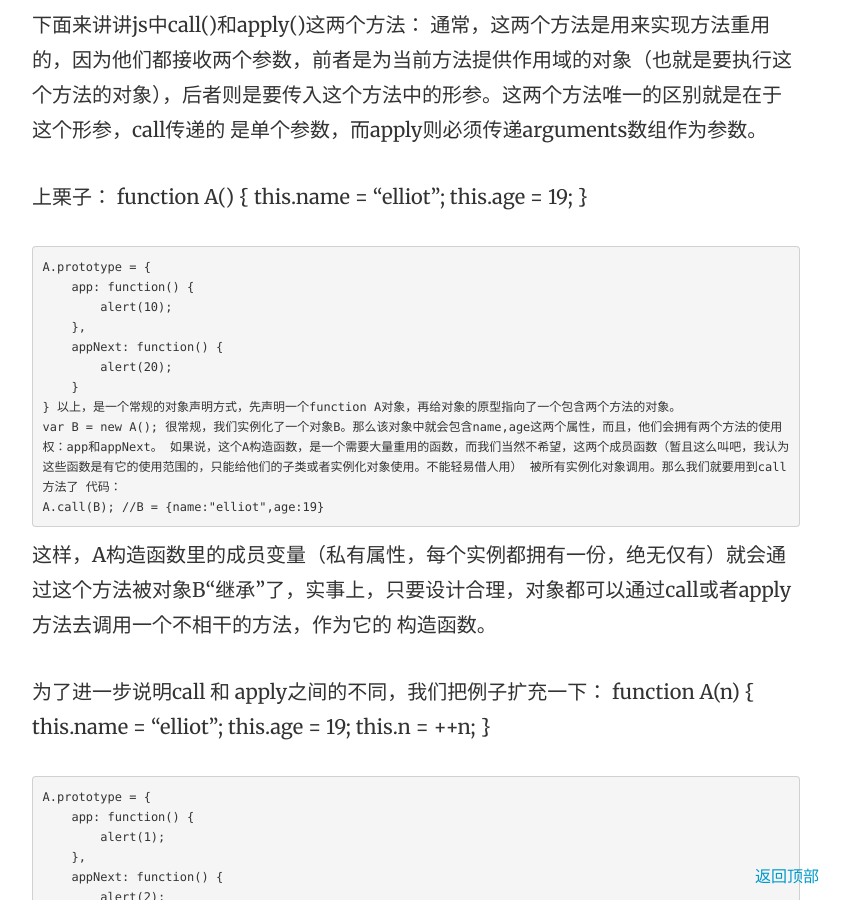
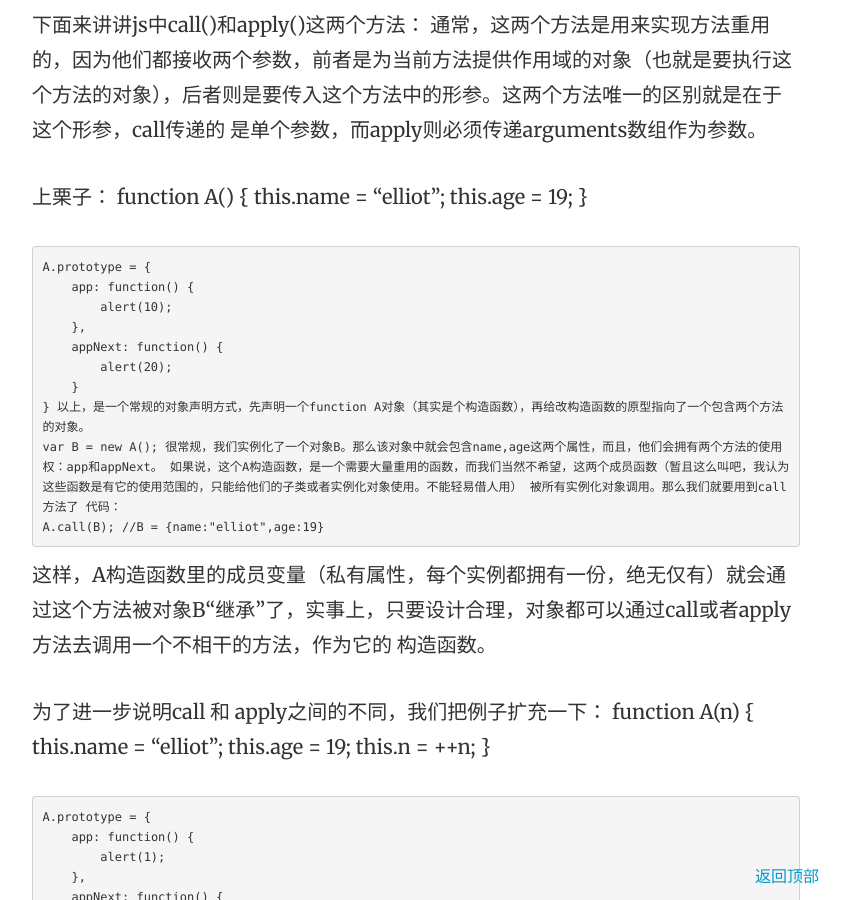
Before and after one commit to huxiangtao/huxiangtao.github.io, a Jekyll site: the page built from _posts/2013-09-12-ajax-call-apply.md, in a window 1280 px wide and 900 px high, scrolled down 1942 px. Shown: the whole window, without its empty margins (224-1074 px from the left). Built offline with Jekyll 4.4.1, drawn with Linux system fonts in a browser that asks for light colours; Markdown is read by kramdown in place of the engine named in the settings.

Commit message:
adjust ajax md

```diff
--- a/_posts/2013-09-12-ajax-call-apply.md
+++ b/_posts/2013-09-12-ajax-call-apply.md
@@ -88,7 +88,7 @@ articleType : blog
             alert(20);
         }
     }
-以上，是一个常规的对象声明方式，先声明一个function A对象，再给对象的原型指向了一个包含两个方法的对象。
+以上，是一个常规的对象声明方式，先声明一个function A对象（其实是个构造函数），再给改构造函数的原型指向了一个包含两个方法的对象。
     var B = new A();
 很常规，我们实例化了一个对象B。那么该对象中就会包含name,age这两个属性，而且，他们会拥有两个方法的使用权：app和appNext。
 如果说，这个A构造函数，是一个需要大量重用的函数，而我们当然不希望，这两个成员函数（暂且这么叫吧，我认为这些函数是有它的使用范围的，只能给他们的子类或者实例化对象使用。不能轻易借人用）
```
